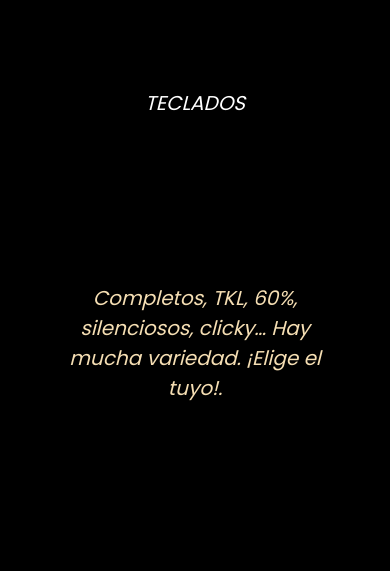
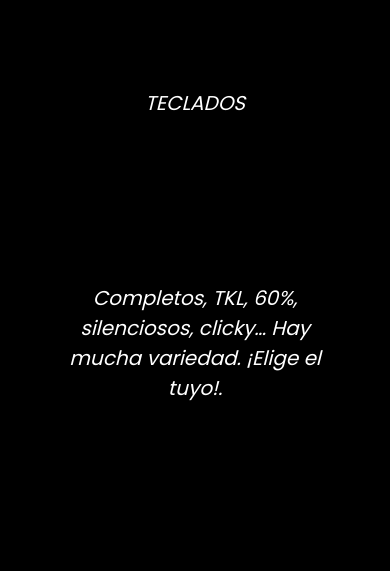
Before and after one commit to gAbsitov/idea--gabriel--silva, a website: page pages/productos.html in a window 390 px wide. Shown: the part 273-844 px from the top of the page. Drawn offline with nearby package versions, Linux system fonts and the light colour scheme; files that its build step writes are made by us from their sources.

Commit message:
subida a github

```diff
--- a/components/_queris.scss
+++ b/components/_queris.scss
@@ -142,7 +142,6 @@
     }
 
     .imagen__parrafo {
-      color: wheat;
       padding: 3.5rem;
       display: flex;
       font-style: italic;
```
